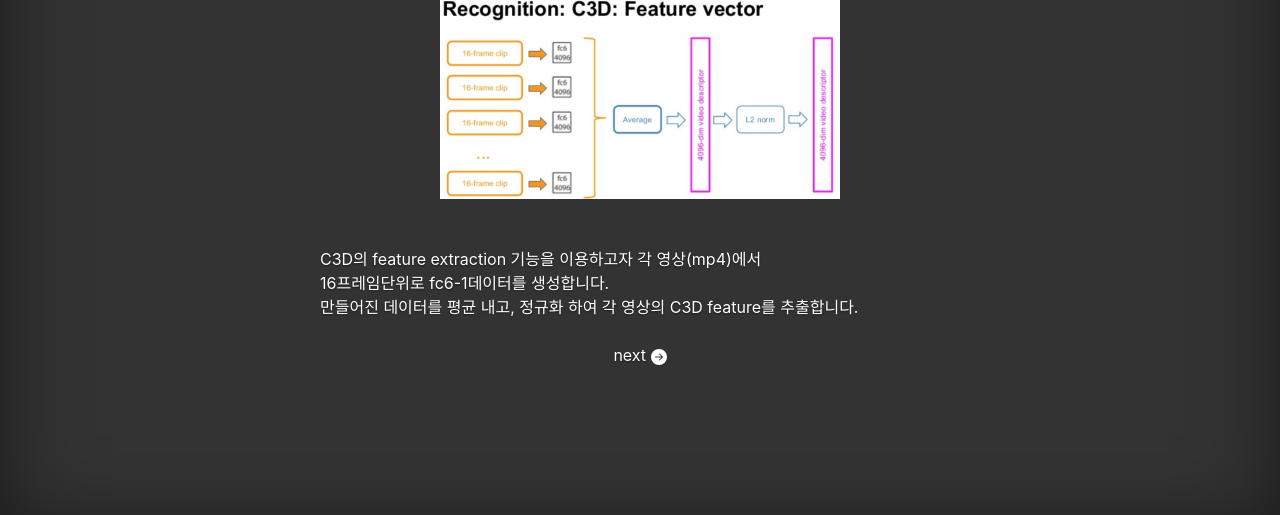
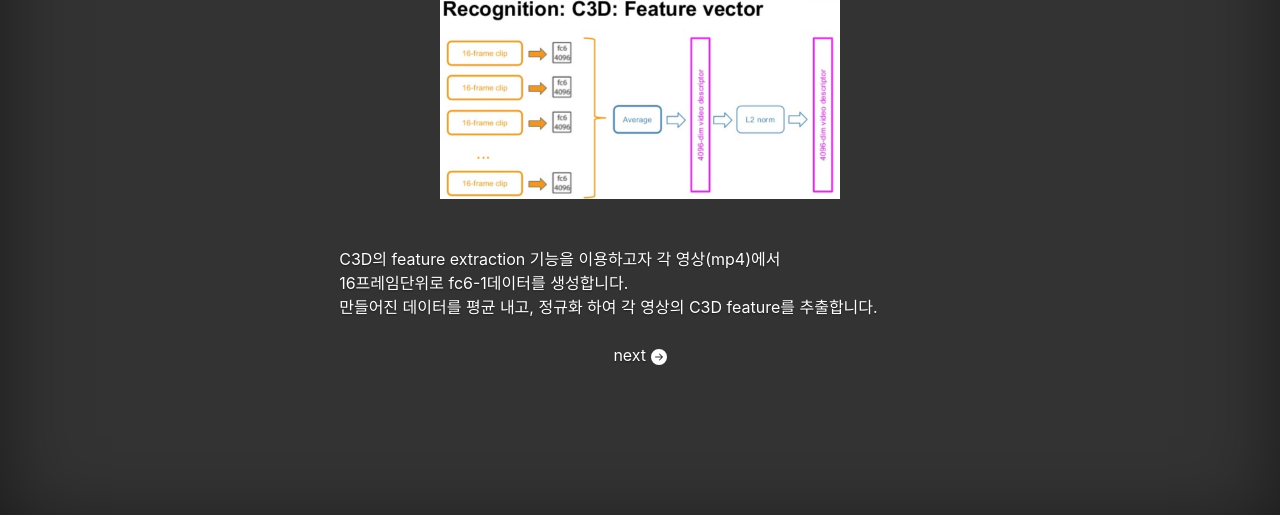
Before and after one commit to yOnOmproj/CCTV_anomaly_detection, a Django app: page /about/ in a window 1280 px wide. Shown: the part 270-785 px from the top of the page. Run offline with Django 3.2, Linux system fonts and the light colour scheme; some libraries are stand-ins or nearby versions.

Commit message:
Edit about files

```diff
--- a/web/yonomAIproject/post/static/post/about2.css
+++ b/web/yonomAIproject/post/static/post/about2.css
@@ -0,0 +1,7 @@
+#model_text {
+    margin-left: 3%;
+}
+
+#c3d_text{
+    margin-left: 3%;
+}
--- a/web/yonomAIproject/post/templates/post/about.html
+++ b/web/yonomAIproject/post/templates/post/about.html
@@ -1,7 +1,7 @@
 {% extends 'base.html' %}
 {% load static %}
 {% block style %}
-    <link rel="stylesheet" href="{%static 'post/about.css' %}" type="text/css"/>
+    <link rel="stylesheet" href="{%static 'post/about2.css' %}" type="text/css"/>
 {% endblock %}
 
 {% block content%}
```
Also changed, not shown: web/yonomAIproject/post/templates/post/about3.html (+8 -8 lines).
